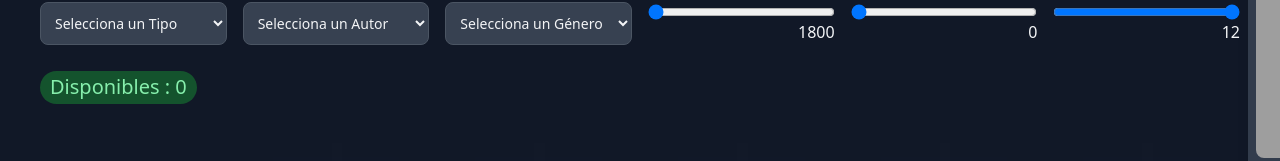
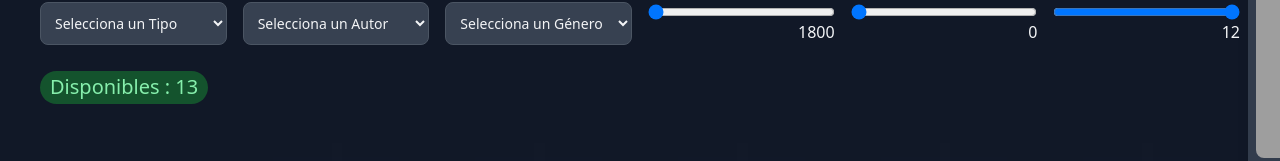
Before and after one commit to ArkanHELLCL/prueba-tecnica-01, a React (Vite) app: page / in a window 1280 px wide. Both pictures are taken after a click on the picture 133 px from the left and 535 px from the top of the page. Shown: the part 210-371 px from the top of the page. Built offline with nearby package versions, Linux system fonts and the light colour scheme; grey boxes are pictures that could not be loaded.

Commit message:
Correccion libros disponibles

```diff
--- a/src/components/Filters.jsx
+++ b/src/components/Filters.jsx
@@ -21,8 +21,8 @@ export function Filters () {
     const pageSizeFilterid = useId()
     const totalSizeFilterid = useId()
 
-    const lisItems = filters.itemsFileterd.map(item => item[Object.keys(item)[0]])
-    const itemsAvailable = lisItems.filter(item => !readingList.some((element) => element.ISBN === item.ISBN))
+    const lisItems = filters.itemsFileterd.map(item => item)
+    const itemsAvailable = lisItems.filter(item => !readingList.some((element) => element.id === item.id))
     const totalItemesAvailable = itemsAvailable.length
 
     const handleChangeMinYear = () => (e) => {
--- a/src/components/readingList.jsx
+++ b/src/components/readingList.jsx
@@ -26,7 +26,7 @@ export function ReadingList() {
             <aside className="block top-32 w-52 -mr-44 p-8 pl-2 h-full fixed right-0 peer-checked/listReading:mr-0 peer-checked/listReading:p-8 dark:bg-gray-700 bg-gray-300 transition-all text-center dark:bg-opacity-90 bg-opacity-90 hover:mr-0 hover:p-8 z-10 overflow-auto rounded-lg shadow-lg">
                 <ul>
                     {readingList.map((item) => (
-                        <li key={item.ISBN} className="first:m-auto -mt-36">
+                        <li key={item.id} className="first:m-auto -mt-36">
                             <button className="hover:scale-125 absolute right-8 transition-all text-red-600 p-1" onClick={() => removeFromReadingList(item)}>
                                 <DelIcon />
                             </button>
```
